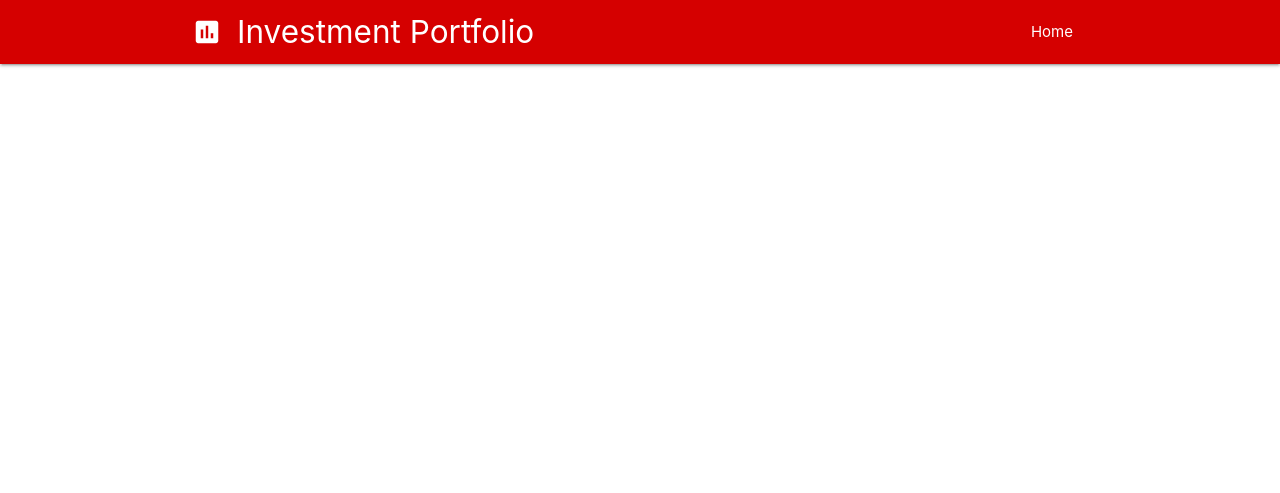
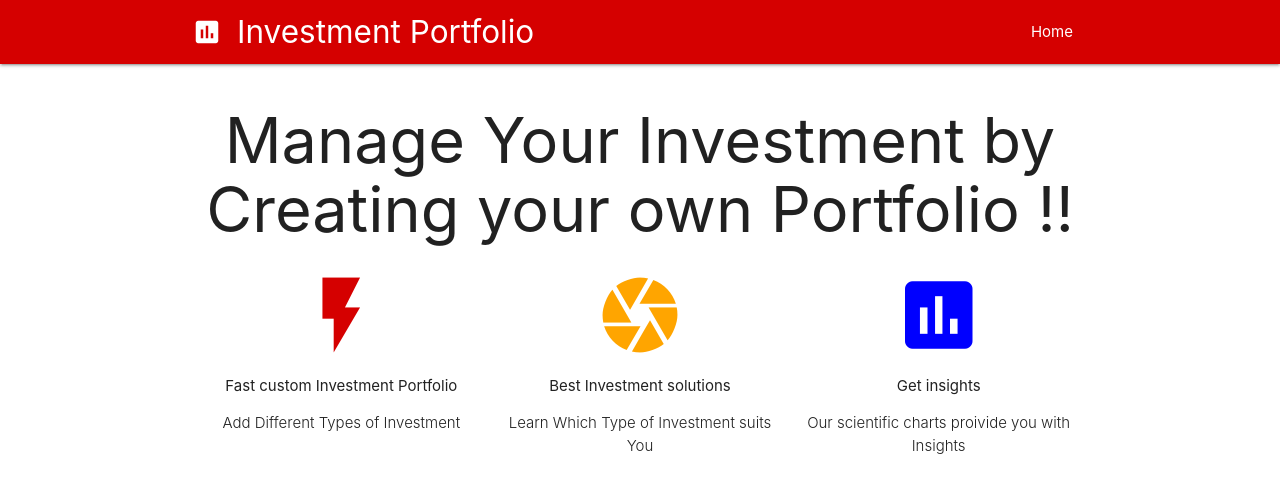
Before and after one commit to varunsdevang/webstock, a Django app: template my_app/templates/base.html in a window 1280 px wide. Shown: the top 493 px of the page. Run offline with Django 3.2, Linux system fonts and the light colour scheme; the template is opened without the code that fills it, so the values that code supplies are empty.

Commit message:
changed Base.html

```diff
--- a/my_app/admin.py
+++ b/my_app/admin.py
@@ -1,4 +1,6 @@
 from django.contrib import admin
-from .models import User
+from .models import User , Portfolio , Investment
 # Register your models here.
 admin.site.register(User)
+admin.site.register(Portfolio)
+admin.site.register(Investment)
--- a/my_app/templates/base.html
+++ b/my_app/templates/base.html
@@ -26,6 +26,39 @@
         </ul>
     </div>
 </nav>
+<div class="container">
+    <h1 style="text-align: center">Manage Your Investment by Creating your own Portfolio !!</h1>
+    <div class="row">
+        <div class="col s4">
+
+            <div class="center">
+                <i class="large material-icons" style="color: #d50000">flash_on</i>
+                <p>Fast custom Investment Portfolio</p>
+                <p class="light center">Add Different Types of Investment</p>
+            </div>
+        </div>
+
+        <div class="col s4">
+
+            <div class="center">
+                <i class="large material-icons" style="color: orange">camera</i>
+                <p>Best Investment solutions</p>
+                <p class="light center">Learn Which Type of Investment suits You</p>
+            </div>
+        </div>
+
+        <div class="col s4">
+
+            <div class="center">
+                <i class="large material-icons" style="color: blue">insert_chart</i>
+                <p>Get insights</p>
+                <p class="light center">Our scientific charts proivide you with Insights️</p>
+            </div>
+        </div>
+    </div>
+    {% block content %}
+
+    {% endblock content %}
 
 <script src="https://cdnjs.cloudflare.com/ajax/libs/materialize/1.0.0/js/materialize.min.js"></script>
 
--- a/my_app/urls.py
+++ b/my_app/urls.py
@@ -2,6 +2,6 @@ from django.urls import path
 from . import views
 
 urlpatterns = [
-    path('', views.login, name='login'),
+    path('', views.home, name='login'),
 
 ]
```
Also changed, not shown: my_app/models.py (+11 -0 lines), my_app/templates/login.html (+21 -26 lines), my_app/views.py (+6 -6 lines), static/css/style.css (added).
